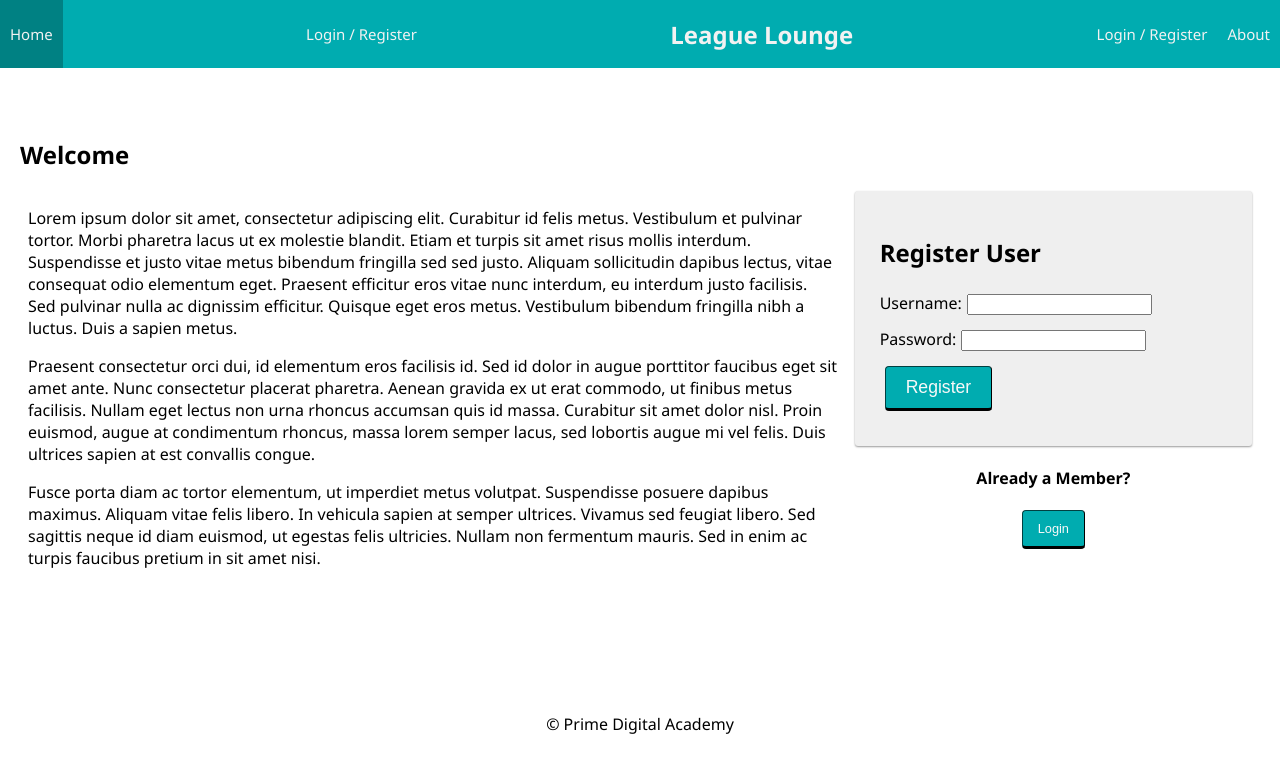
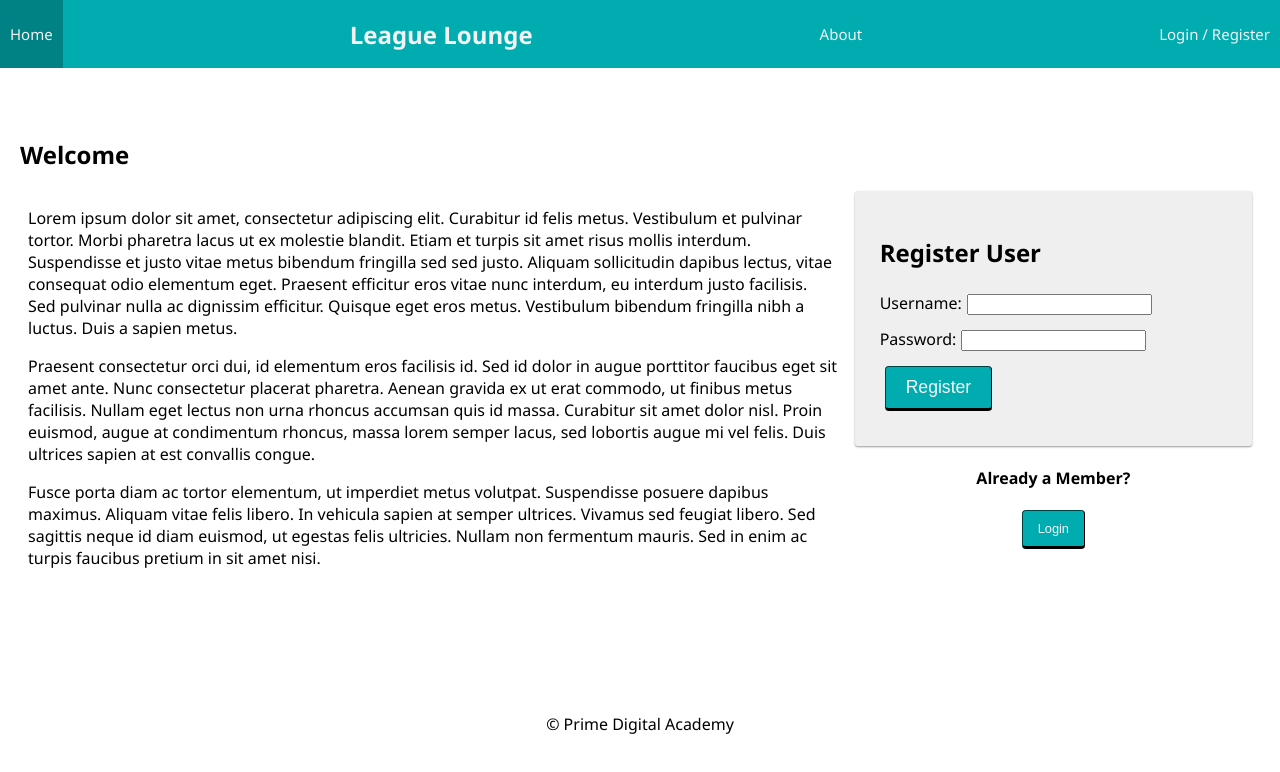
Before and after one commit to danielpatha/league-lounge-solo, a React (Create React App) app: page /#/home in a window 1280 px wide. Shown: the top 772 px of the page. Built offline with nearby package versions, Linux system fonts and the light colour scheme; no server answers.

Commit message:
Change Nav Code

```diff
--- a/src/components/Nav/Nav.jsx
+++ b/src/components/Nav/Nav.jsx
@@ -9,19 +9,22 @@ function Nav() {
 
   return (
     <div className="nav">
-
        <Link className="navLink" to="/user">
               Home
             </Link>
 
-            <Link className="navLink" to="/login">
-            Login / Register
-          </Link>
+
 
       <Link to="/home">
         <h2 className="nav-title">League Lounge</h2>
       </Link>
+
+      <Link className="navLink" to="/about">
+          About
+        </Link>
+
        <div>
+        {/* ORIGINAL */}
         {/* If no user is logged in, show these links */}
          {!user.id && (
             // If there's no user, show login/registration links
@@ -33,6 +36,18 @@ function Nav() {
                 {/* If a user is logged in, show these links */}
          {user.id && (
           <>
+            <LogOutButton className="navLink" />
+          </>
+        )}
+
+
+      </div>
+
+
+        {/* ORIGINAL */}
+        {/* If a user is logged in, show these links */}
+        {/* {user.id && (
+          <>
 
 
             <Link className="navLink" to="/info">
@@ -43,10 +58,8 @@ function Nav() {
           </>
         )}
 
-        <Link className="navLink" to="/about">
-          About
-        </Link>
-      </div>
+
+      </div> */}
     </div>
   );
 }
```
Lines whose indentation alone changed are shown as unchanged.
